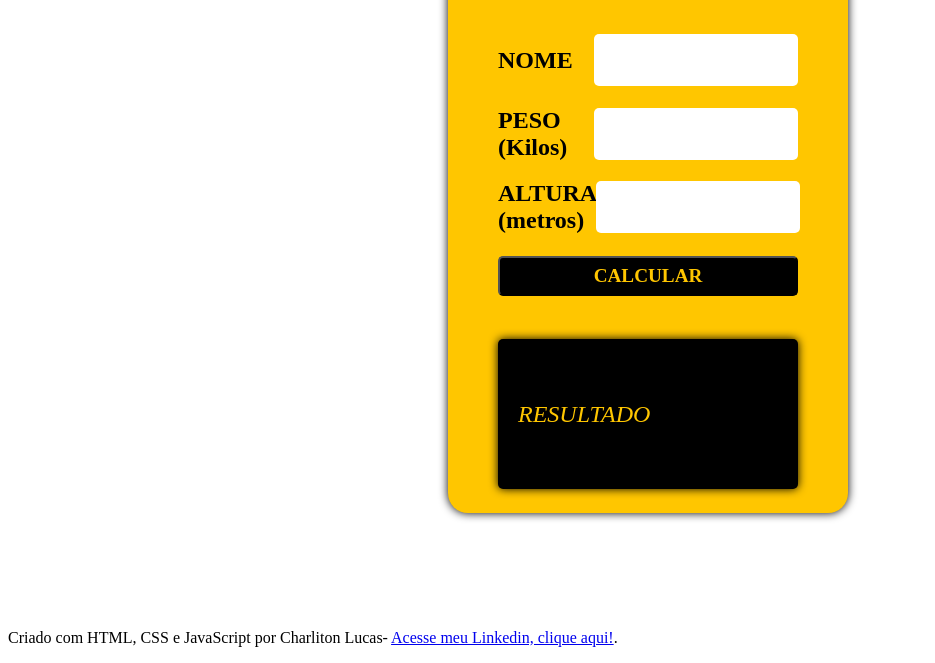
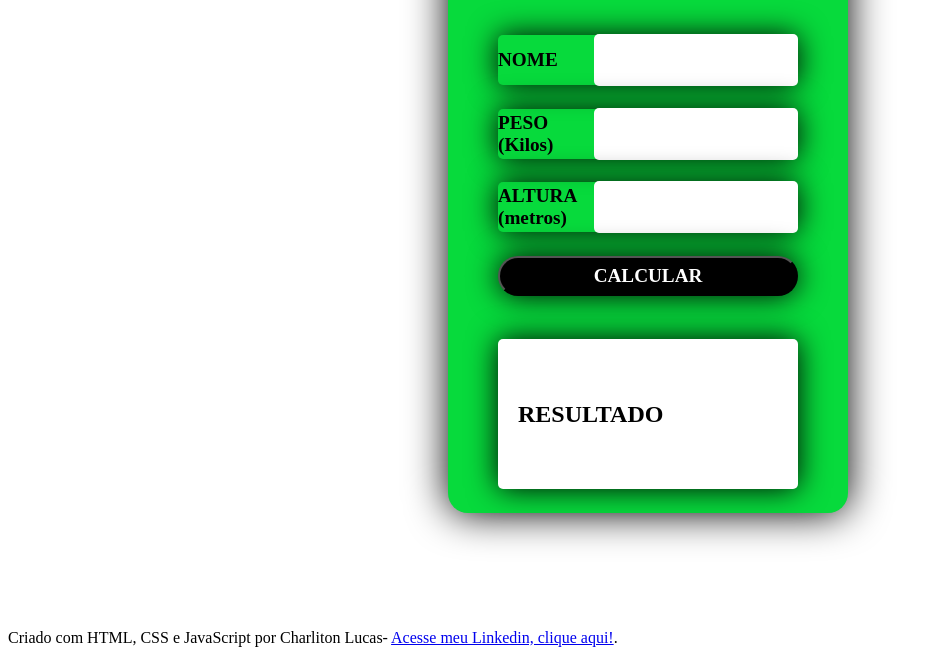
Before and after one commit to charlitonlucas/Calculadora-de-IMC, a plain HTML site: page index.html in a window 1280 px wide. Shown: the part 195-858 px from the top of the page, without its empty margins (0-935 px from the left). Drawn offline with Linux system fonts and the light colour scheme.

Commit message:
Update style.css

```diff
--- a/style.css
+++ b/style.css
@@ -10,13 +10,13 @@ main{
 .container{
   display: flex;
   flex-direction: column;
-  background: rgb(255,198,0);
+  background: rgb(7, 218, 60);
   width: 400px;
   height: 600px;
   align-items: center;
   justify-content: space-evenly;
   border-radius: 20px;
-  box-shadow: 0 0 10px black;
+  box-shadow: 0 0 40px black;
 }
 
 .title{
@@ -28,6 +28,8 @@ main{
   font: bold 2.5rem serif;
   border-bottom: solid 5px black;
   margin-bottom: 20px;
+
+
 }
 
 .input {
@@ -36,6 +38,8 @@ main{
   height: 50px;
   justify-content: space-between;
   align-items: center;
+  box-shadow: 0px 0px 30px black;
+  border-radius: 5px;
 }
 .input input {
   width: 200px;
@@ -43,23 +47,24 @@ main{
   border-radius: 5px;
   border:none;
   outline: 0;
-  font: bold 1.5rem serif;
+  font: bold 1.2rem serif;
   text-align: center;
 }
 
 .input label {
-  font: bold 1.5rem serif;
+  font: bold 1.2rem serif;
 }
 
 button{
   width: 300px;
   height: 40px;
   font: bold 1.2rem serif;
-  background: #000;
-  color: rgb(255,198,0);
+  background: rgb(0, 0, 0);
+  color: rgb(255, 255, 255);
   outline: none;
-  border-radius: 5px;
+  border-radius: 30px;
   cursor: pointer;
+  box-shadow: 0px 0px 30px black;
 }
 
 .result{
@@ -69,10 +74,10 @@ button{
   width: 300px;
   height: 150px;
   border-radius: 5px;
-  font: italic 1.5rem serif;
-  box-shadow: 0px 0px 10px black;
-  background: #000;
-  color: rgb(255,198,0);
+  font: bold 1.5rem serif;
+  box-shadow: 0px 0px 30px black;
+  background: rgb(255, 255, 255);
+  color: rgb(0, 0, 0);
   padding: 20px;
   box-sizing: border-box;
   user-select: none;
```
